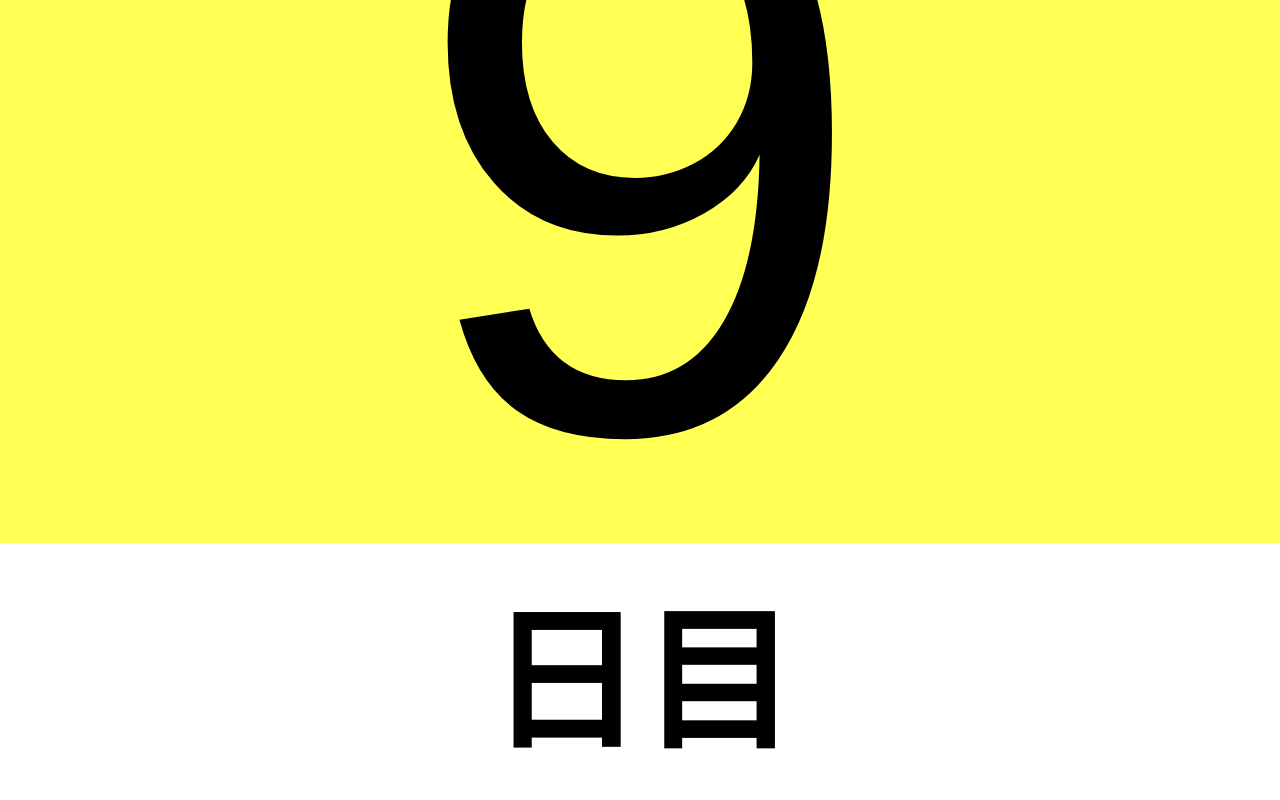
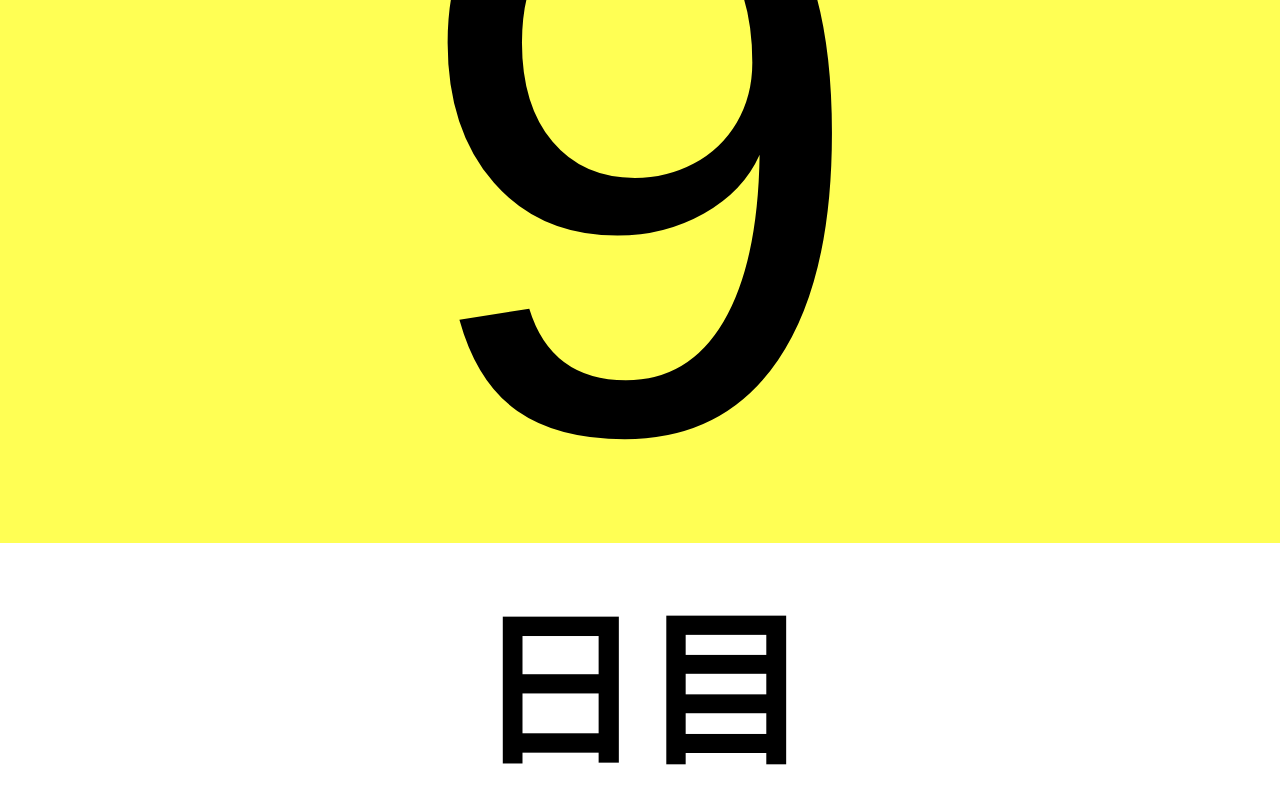
Before and after one commit to naokazuterada/chiba-t15, a Nuxt app: page / in a window 1280 px wide. Shown: the part 257-1057 px from the top of the page. Built offline with nearby package versions, Linux system fonts and the light colour scheme.

Commit message:
up font size

```diff
--- a/components/Counter.vue
+++ b/components/Counter.vue
@@ -17,7 +17,7 @@
 }
 .pre,
 .days {
-  font-size: 12vw;
+  font-size: 13vw;
   font-weight: bold;
 }
 .num {
```
